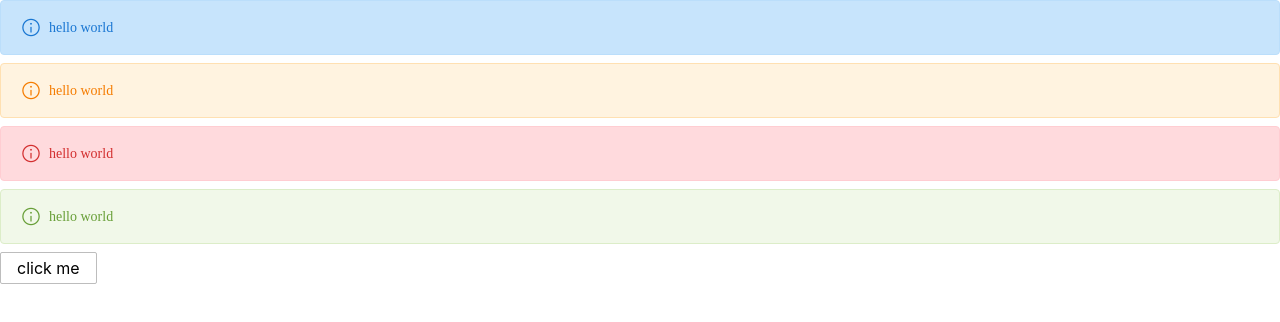
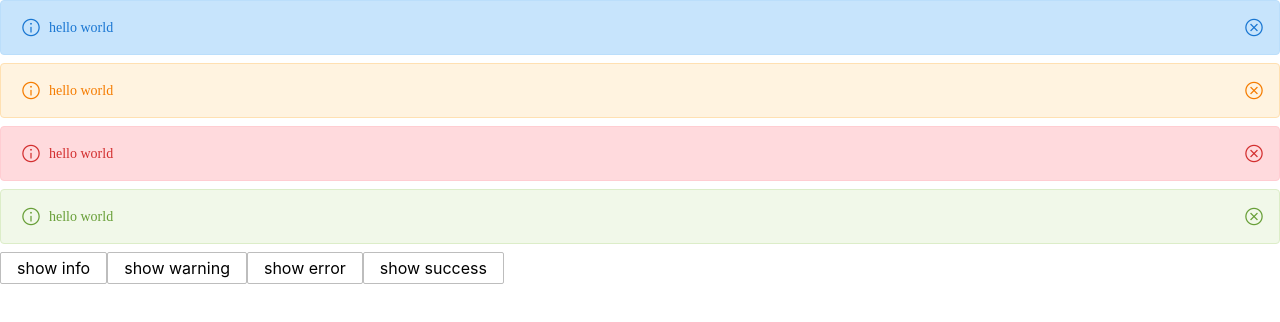
Before and after one commit to wicked-knife/reactify, a React (Create React App) app: page / in a window 1280 px wide. Shown: the top 322 px of the page. Built offline with nearby package versions, Linux system fonts and the light colour scheme.

Commit message:
message can close

```diff
--- a/src/App.tsx
+++ b/src/App.tsx
@@ -14,7 +14,9 @@ const App: React.FC = () => {
       <Message key={type} type={type} className="mb-2">hello world</Message>
     )}
 
-    <Button onClick={handleClick}>click me</Button>
+    {messageType.map(type =>
+      <Button key={type} onClick={() => Message[type]('hello world')}>show {type}</Button>
+    )}
   </div>
 }
 
--- a/src/components/message/message.scss
+++ b/src/components/message/message.scss
@@ -11,6 +11,12 @@
   overflow: hidden;
   padding: 15px 15px 15px 20px;
   font-size: $font-size-subtitle-2;
+  .message-close{
+    cursor: pointer;
+  }
+  .message-content{
+    flex: 1
+  }
 }
 
 .rf-message-info{
--- a/src/components/message/message.tsx
+++ b/src/components/message/message.tsx
@@ -4,6 +4,8 @@ import useClassNames from 'classnames'
 import Icon from '../icon/icon'
 import { CSSTransition } from 'react-transition-group'
 import './message.scss'
+
+const noop = () => { }
 
 export type MessageType = 'success' | 'warning' | 'error' | 'info'
 
@@ -16,32 +18,37 @@ export type MessageOptions = {
 const defaults: MessageOptions = {
   message: '',
   duration: 3000,
-  onClose: () => {}
+  onClose: noop,
 }
 
 interface MessageFunc {
-  (opt: MessageOptions | string) : void
+  (opt: MessageOptions | string): void
 }
 
 interface MessageProps extends React.HtmlHTMLAttributes<HTMLDivElement> {
   type?: MessageType
+  onClose?: () => void
+  onExited?: () => void
 }
 
-interface MessageInterface extends React.FC<MessageProps>{
+interface MessageInterface extends React.FC<MessageProps> {
   info: MessageFunc,
-  // error: MessageFunc,
-  // success: MessageFunc,
-  // warning: MessageFunc,
-  // warn: MessageFunc,
-  // alert: MessageFunc
+  error: MessageFunc,
+  success: MessageFunc,
+  warning: MessageFunc,
+  warn: MessageFunc,
+  alert: MessageFunc
 }
 
 const Message: MessageInterface = ({
   type,
   className,
-  children
+  children,
+  onClose,
+  onExited
 }) => {
   const [visibility, setVisibility] = useState(false)
+
   const computedClassNames = useClassNames(
     'rf-message',
     `rf-message-${type}`,
@@ -50,35 +57,72 @@ const Message: MessageInterface = ({
   const nodeRef = useRef(null)
 
   useEffect(() => {
-    setTimeout(() => {
-      setVisibility(true)
-    }, 1000);
+    setVisibility(true)
   }, [])
 
+  const closeMessage = () => {
+    setVisibility(false)
+    onClose!()
+  }
+
   return (
-    <CSSTransition in={visibility} timeout={300} classNames='message' unmountOnExit nodeRef={nodeRef}>
+    <CSSTransition in={visibility} timeout={300} classNames='message' unmountOnExit nodeRef={nodeRef} onExited={onExited}>
       <div className={computedClassNames} ref={nodeRef}>
-        <Icon className="icon-info mr-2" size={20} />  {children}
+        <Icon className="icon-info mr-2" size={20} />
+        <div className="message-content">
+          {children}
+        </div>
+        <Icon className="icon-close message-close" size={20} onClick={closeMessage} />
       </div>
     </CSSTransition>
   )
 }
 
-Message.info = (opt) => {
-  let options: MessageOptions = {}
-  if(typeof opt === 'string') {
-    options = {...defaults, message: opt}
-  } else {
-    options = {...defaults, ...opt}
+const renderComponent = (options: MessageOptions , messageType: MessageType) => {
+  const container = document.createElement('div')
+  const removeContainer = () => {
+    ReactDOM.unmountComponentAtNode(container)
+    container.remove()
   }
 
-  const element = ReactDOM.render(<Message type='info'>{options.message}</Message>, document.createDocumentFragment())
-  console.log(element);
+  ReactDOM.render(<Message type={messageType} onExited={removeContainer}>{options.message}</Message>, container)
+  document.body.append(container)
+}
+
+const mergeOptions = (propOptions: MessageOptions | string) : MessageOptions => {
+  let options: MessageOptions = {}
+  if (typeof propOptions === 'string') {
+    options = { ...defaults, message: propOptions }
+  } else {
+    options = { ...defaults, ...propOptions }
+  }
+  return options
 }
 
 Message.defaultProps = {
-  type: 'info'
+  type: 'info',
+  onClose: noop,
+  onExited: noop
 }
 
+Message.alert = Message.info = (opt) => {
+  const mergedOptions = mergeOptions(opt)
+  renderComponent(mergedOptions, 'info')
+}
+
+Message.error = (opt) => {
+  const mergedOptions = mergeOptions(opt)
+  renderComponent(mergedOptions, 'error')
+}
+
+Message.success = (opt) => {
+  const mergedOptions = mergeOptions(opt)
+  renderComponent(mergedOptions, 'success')
+}
+
+Message.warn = Message.warning = (opt) => {
+  const mergedOptions = mergeOptions(opt)
+  renderComponent(mergedOptions, 'warning')
+}
 
 export default Message
```
